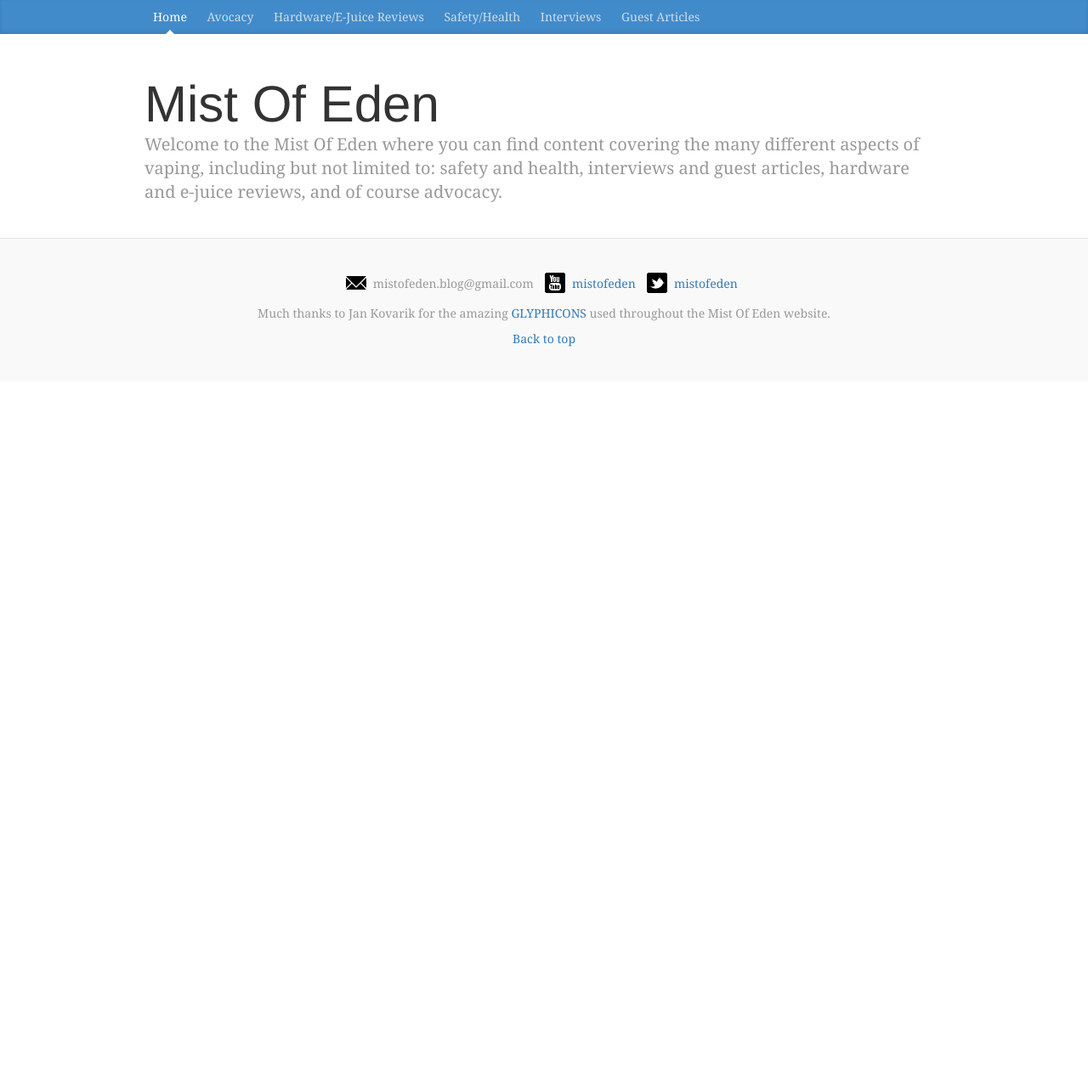
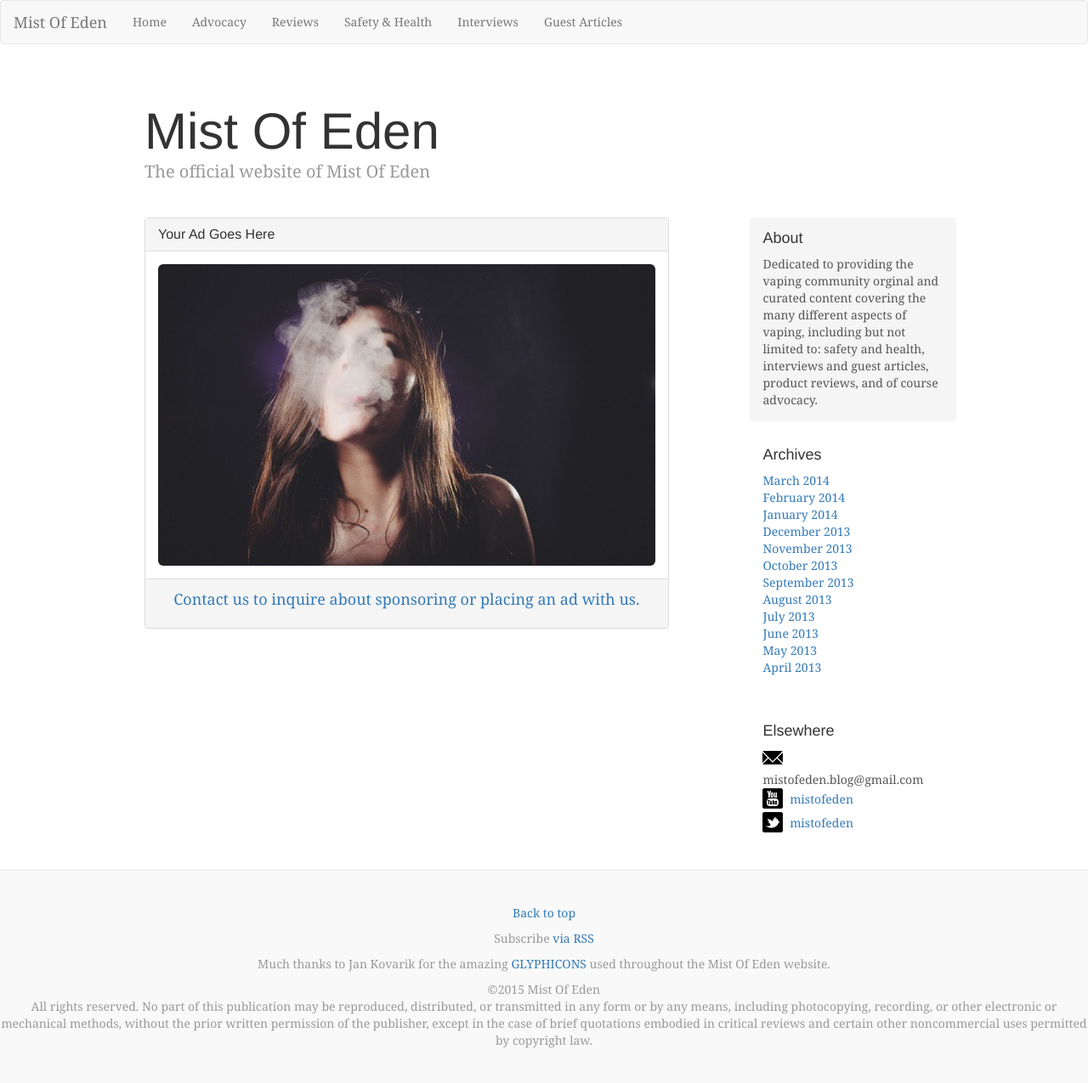
Before and after one commit to mistofeden/mistofeden.github.io, a Jekyll site: the page built from index.html, in a window 1280 px wide. Shown: the whole page at 85% size. Built offline with Jekyll 4.4.1, drawn with Linux system fonts in a browser that asks for light colours; before the commit the page ends 900 px from its top, so only the background shows below that.

Commit message:
Added layout to the home page. Also now using a standard nav bar.

```diff
--- a/_config.yml
+++ b/_config.yml
@@ -1,11 +1,12 @@
 # Site settings
 title: Mist Of Eden
 email: mistofeden.blog@gmail.com
-description: > # this means to ignore newlines until "baseurl:"
-  Welcome to the Mist Of Eden where you can find content covering the many
-  different aspects of vaping, including but not limited to: safety and health,
-  interviews and guest articles, hardware and e-juice reviews, and of course
-  advocacy.
+description: The official website of Mist Of Eden
+about: > # this means to ignore newlines until "baseurl:"
+  Dedicated to providing the vaping community orginal and curated content
+  covering the many different aspects of vaping, including but not limited to:
+  safety and health, interviews and guest articles, product reviews, and of
+  course advocacy.
 baseurl: "" # the subpath of your site, e.g. /blog/
 url: "http://mistofeden.github.io/" # the base hostname & protocol for your site
 youtubechannel_name: mistofeden
--- a/_includes/footer.html
+++ b/_includes/footer.html
@@ -1,12 +1,12 @@
 <footer class="blog-footer">
-    <div>
+    <!-- <div>
         <ul class="list-inline">
           <li>
               <span class="icon-large icon-envelope socialmedia-icon"></span>
               <span>{{ site.email }}</span>
           </li>
           <li>
-            <a href="https://www.youtube.com/channel/UCOEVj-vXLLwSGZTyEvdGGbA" target="_blank">
+            <a href="https://www.youtube.com/channel/ucoevj-vxllwsgztyevdggba" target="_blank">
               <span class="icon-large icon-youtube socialmedia-icon"></span>
               <span>{{ site.youtubechannel_name }}</span>
             </a>
@@ -18,9 +18,18 @@
             </a>
           </li>
         </ul>
-    </div>
-    <p>Much thanks to Jan Kovarik for the amazing <a href="http://www.glyphicons.com/">GLYPHICONS</a> used throughout the Mist Of Eden website.</p>
+    </div> -->
     <p>
         <a href="#">Back to top</a>
     </p>
+    <p>Subscribe <a href="{{ "/feed.xml" | prepend: site.baseurl }}">via RSS</a></p>
+    <p>Much thanks to Jan Kovarik for the amazing <a href="http://www.glyphicons.com/">GLYPHICONS</a> used throughout the Mist Of Eden website.</p>
+    <p>
+        &copy;2015 Mist Of Eden<br>All rights reserved. No part of this publication may be reproduced, distributed, or transmitted in any form or by any means, including photocopying, recording, or other electronic or mechanical methods, without the prior written permission of the publisher, except in the case of brief quotations embodied in critical reviews and certain other noncommercial uses permitted by copyright law.
+    </p>
 </footer>
+
+<!-- js files go here -->
+<script src="{{ "/js/lib/jquery/jquery-2.1.4.min.js" | prepend: site.baseurl }}" charset="utf-8"></script>
+<script src="{{ "/js/lib/bootstrap/bootstrap.min.js" | prepend: site.baseurl }}" charset="utf-8"></script>
+<script src="{{ "/js/lib/bootstrap/ie10-viewport-bug-workaround.js" | prepend: site.baseurl }}" charset="utf-8"></script>
--- a/_includes/masthead.html
+++ b/_includes/masthead.html
@@ -1,12 +1,39 @@
-<div class="blog-masthead">
+<!-- <div class="blog-masthead">
     <div class="container">
         <nav class="blog-nav">
             <a class="blog-nav-item active" href="{{ "/" | prepend: site.baseurl }}">Home</a>
-            <a class="blog-nav-item" href="{{ "/advocacy/" | prepend: site.baseurl }}">Avocacy</a>
-            <a class="blog-nav-item" href="{{ "/reviews/" | prepend: site.baseurl }}">Hardware/E-Juice Reviews</a>
+            <a class="blog-nav-item" href="{{ "/advocacy/" | prepend: site.baseurl }}">Advocacy</a>
+            <a class="blog-nav-item" href="{{ "/reviews/" | prepend: site.baseurl }}">Reviews</a>
             <a class="blog-nav-item" href="{{ "/safetyandhealth/" | prepend: site.baseurl }}">Safety/Health</a>
             <a class="blog-nav-item" href="{{ "/interviews/" | prepend: site.baseurl }}">Interviews</a>
             <a class="blog-nav-item" href="{{ "/guestarticles/" | prepend: site.baseurl }}">Guest Articles</a>
         </nav>
     </div>
-</div>
+</div> -->
+<nav class="navbar navbar-default">
+    <div class="container-fluid">
+        <!-- Brand and toggle get grouped for better mobile display -->
+        <div class="navbar-header">
+            <button type="button" class="navbar-toggle collapsed" data-toggle="collapse" data-target="#bs-example-navbar-collapse-1" aria-expanded="false">
+                <span class="sr-only">Toggle navigation</span>
+                <span class="icon-bar"></span>
+                <span class="icon-bar"></span>
+                <span class="icon-bar"></span>
+            </button>
+            <a class="navbar-brand" href="{{ "/" | prepend: site.baseurl }}">Mist Of Eden</a>
+        </div>
+
+        <!-- Collect the nav links, forms, and other content for toggling -->
+        <div class="collapse navbar-collapse" id="bs-example-navbar-collapse-1">
+            <ul class="nav navbar-nav">
+                <!-- <li class="active"><a href="#">Link <span class="sr-only">(current)</span></a></li> -->
+                <li><a href="{{ "/" | prepend: site.baseurl }}">Home</a></li>
+                <li><a href="{{ "/advocacy/" | prepend: site.baseurl }}">Advocacy</a></li>
+                <li><a href="{{ "/reviews/" | prepend: site.baseurl }}">Reviews</a></li>
+                <li><a href="{{ "/safetyandhealth/" | prepend: site.baseurl }}">Safety &amp; Health</a></li>
+                <li><a href="{{ "/interviews/" | prepend: site.baseurl }}">Interviews</a></li>
+                <li><a href="{{ "/guestarticles/" | prepend: site.baseurl }}">Guest Articles</a></li>
+            </ul>
+        </div><!-- /.navbar-collapse -->
+    </div><!-- /.container-fluid -->
+</nav>
--- a/_layouts/default.html
+++ b/_layouts/default.html
@@ -11,12 +11,66 @@
 
         {% include header.html %}
 
-        <div class="page-content">
-            <div class="wrapper">
+        <div class="row">
+
+            <div class="col-sm-8 blog-main">
                 {{ content }}
             </div>
+
+            <div class="col-sm-3 col-sm-offset-1 blog-sidebar">
+
+                <div class="sidebar-module sidebar-module-inset">
+                    <h4>About</h4>
+                    <p>{{ site.about }}</p>
+                </div>
+                <div class="sidebar-module">
+                    <h4>Archives</h4>
+                    <ol class="list-unstyled">
+                        <li><a href="#">March 2014</a></li>
+                        <li><a href="#">February 2014</a></li>
+                        <li><a href="#">January 2014</a></li>
+                        <li><a href="#">December 2013</a></li>
+                        <li><a href="#">November 2013</a></li>
+                        <li><a href="#">October 2013</a></li>
+                        <li><a href="#">September 2013</a></li>
+                        <li><a href="#">August 2013</a></li>
+                        <li><a href="#">July 2013</a></li>
+                        <li><a href="#">June 2013</a></li>
+                        <li><a href="#">May 2013</a></li>
+                        <li><a href="#">April 2013</a></li>
+                    </ol>
+                </div>
+                <div class="sidebar-module">
+                    <h4>Elsewhere</h4>
+                    <!-- <ol class="list-unstyled">
+                        <li><a href="#">GitHub</a></li>
+                        <li><a href="#">Twitter</a></li>
+                        <li><a href="#">Facebook</a></li>
+                    </ol> -->
+
+                    <ol class="list-unstyled">
+                        <li>
+                            <span class="icon-large icon-envelope socialmedia-icon"></span>
+                            <span>{{ site.email }}</span>
+                        </li>
+                        <li>
+                            <a href="https://www.youtube.com/channel/UCOEVj-vXLLwSGZTyEvdGGbA" target="_blank">
+                                <span class="icon-large icon-youtube socialmedia-icon"></span>
+                                <span>{{ site.youtubechannel_name }}</span>
+                            </a>
+                        </li>
+                        <li>
+                            <a href="https://twitter.com/{{ site.twitter_username }}" target="_blank">
+                                <span class="icon-large icon-twitter socialmedia-icon"></span>
+                                <span>{{ site.twitter_username }}</span>
+                            </a>
+                        </li>
+                    </ol>
+                </div>
+
+            </div>
+
         </div>
-
 
     </div>
 
--- a/index.html
+++ b/index.html
@@ -2,22 +2,16 @@
 layout: default
 ---
 
-<div>
-
-  <!-- <h1 class="page-heading">Posts</h1>
-
-  <ul class="post-list">
-    {% for post in site.posts %}
-      <li>
-        <span class="post-meta">{{ post.date | date: "%b %-d, %Y" }}</span>
-
-        <h2>
-          <a class="post-link" href="{{ post.url | prepend: site.baseurl }}">{{ post.title }}</a>
-        </h2>
-      </li>
-    {% endfor %}
-  </ul>
-
-  <p class="rss-subscribe">subscribe <a href="{{ "/feed.xml" | prepend: site.baseurl }}">via RSS</a></p> -->
-
+<div class="panel panel-default">
+    <div class="panel-heading">
+        <h3 class="panel-title">Your Ad Goes Here</h3>
+    </div>
+    <div class="panel-body">
+        <img class="img-responsive img-rounded" src="{{ "/images/vape-vaping-smoking-woman.jpg" | prepend: site.baseurl }}" alt="">
+    </div>
+    <div class="panel-footer text-center">
+        <p>
+            <a href="mailto:{{ site.email }}?subject=Sponsor/Add Inquiry">Contact us to inquire about sponsoring or placing an ad with us.</a>
+        </p>
+    </div>
 </div>
```
Also changed, not shown: images/vape-vaping-smoking-woman.jpg (added).
